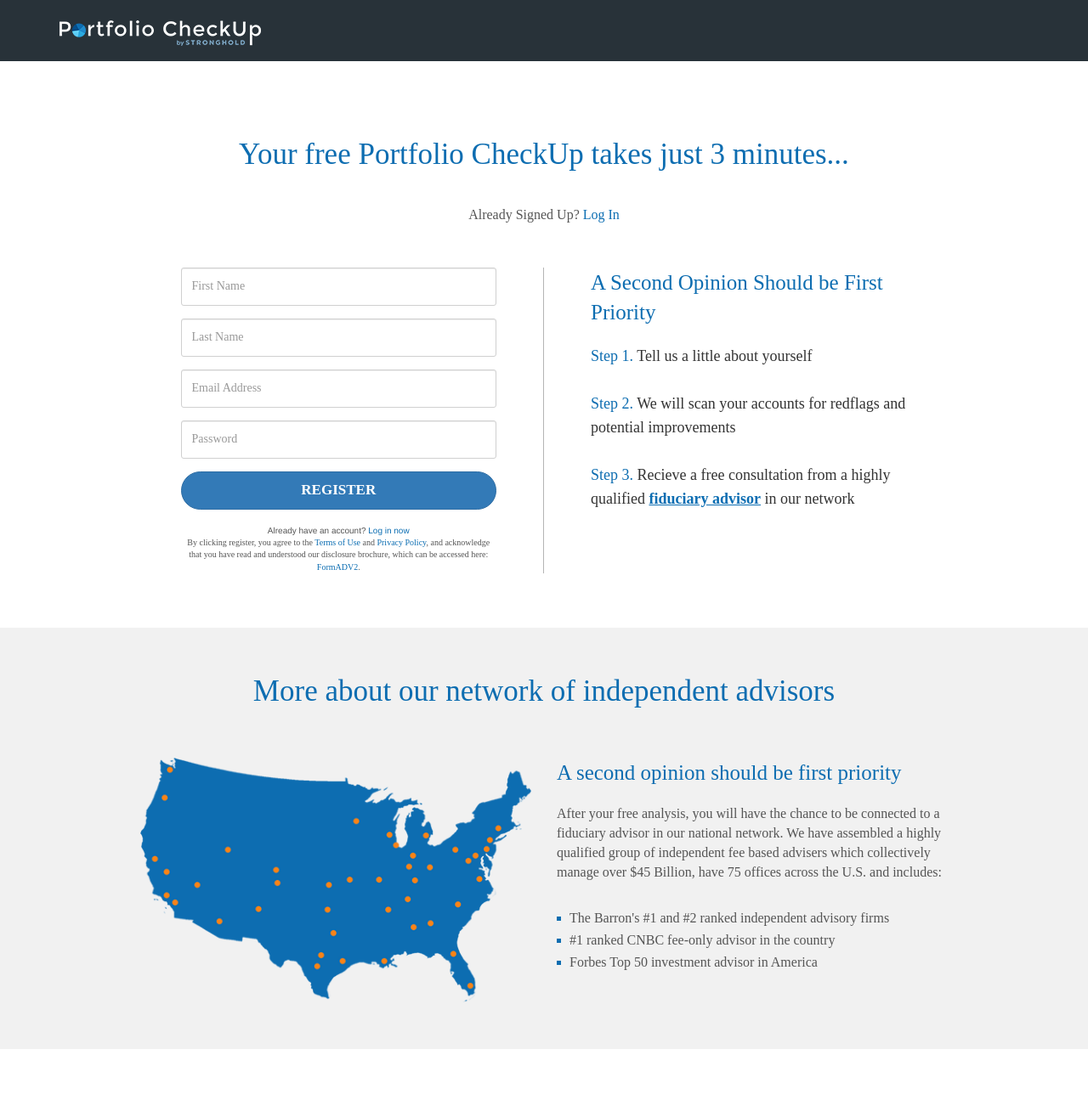
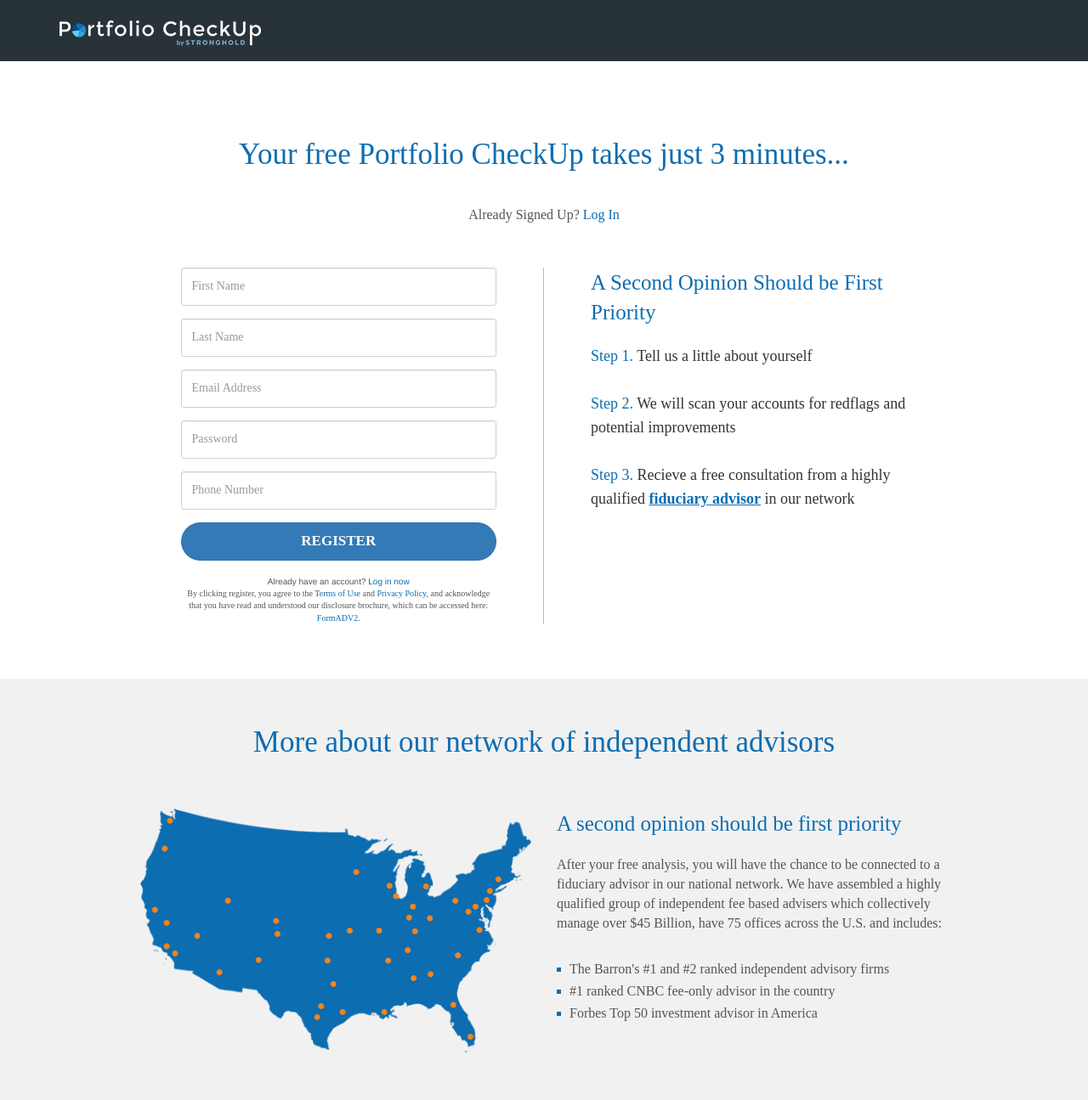
Before and after one commit to blvrdev/portfoliocheckup-dev, a Jekyll site: the page built from signup.html, in a window 1280 px wide. Shown: the whole page at 85% size. Built offline with Jekyll 4.4.1, drawn with Linux system fonts in a browser that asks for light colours; some web fonts are replaced; comment, search, counter and statistics services are not loaded; before the commit the page ends 1235 px from its top, so only the background shows below that.

Commit message:
Test adding new form field

```diff
--- a/signup.html
+++ b/signup.html
@@ -20,6 +20,9 @@ layout: signup
                 </div>
                 <div class="form-group">
                     <input type="password" name="password" placeholder="Password" class="form-control"/>
+                </div>
+				<div class="form-group">
+                    <input type="text" name="phoneNumber" placeholder="Phone Number" class="form-control"/>
                 </div>
                 <div class="form-group buttons-set">
                     <button type="submit" class="btn btn-primary">Register</button>
```
Also changed, not shown: Gemfile.lock.
